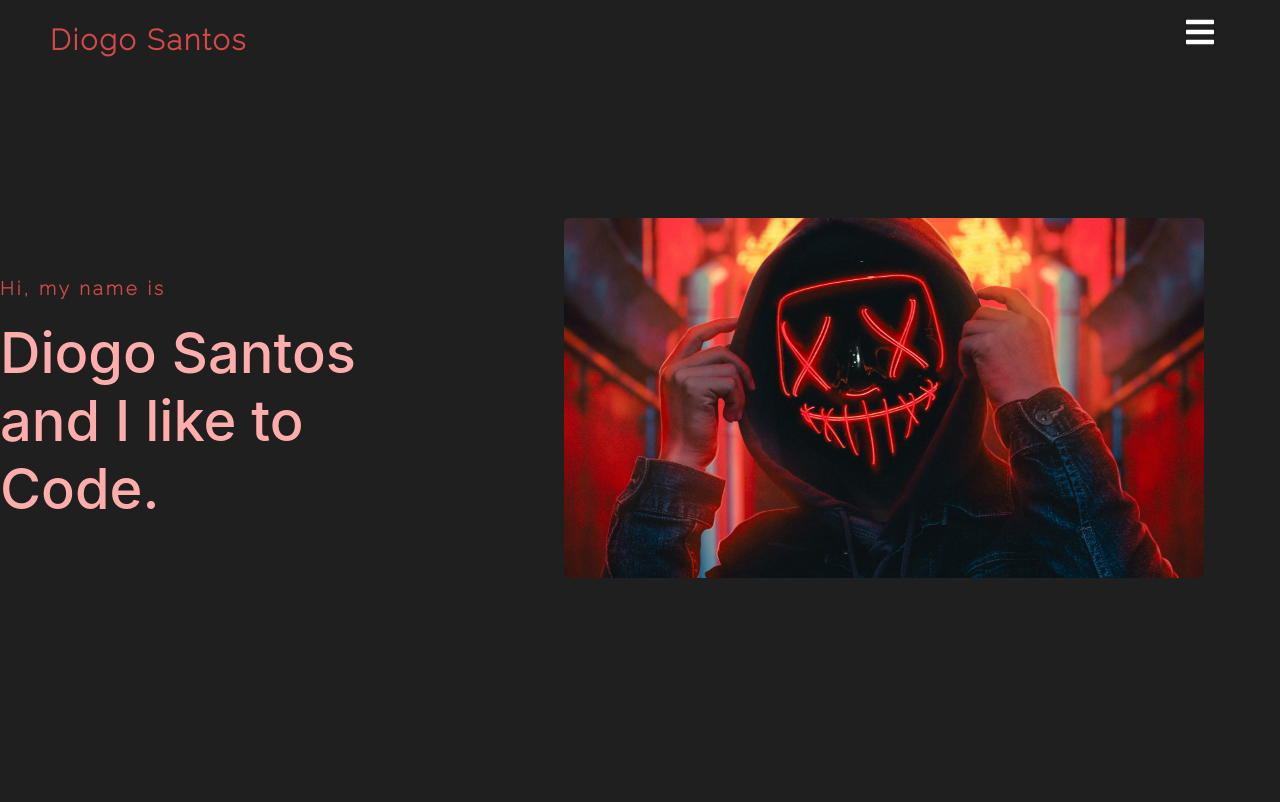
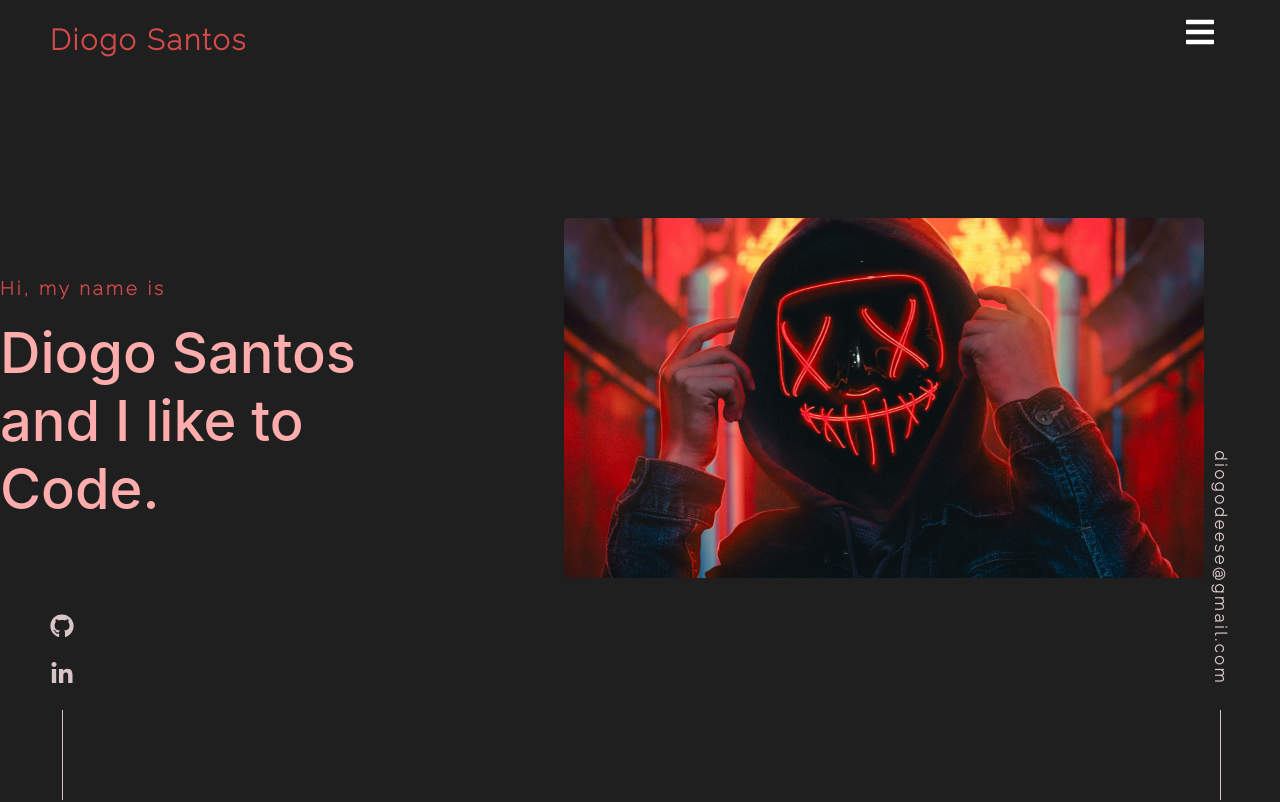
Before and after one commit to diogodeese/Portfolio, a React (Create React App) app: page / in a window 1280 px wide. Shown: the top 802 px of the page. Built offline with nearby package versions, Linux system fonts and the light colour scheme.

Commit message:
Added Sidebars

```diff
--- a/src/App.js
+++ b/src/App.js
@@ -2,6 +2,8 @@ import React from "react";
 import "./App.css";
 
 import Navbar from "./components/Navbar/Navbar";
+import LeftSidebar from "./components/Sidebar/LeftSidebar";
+import RightSidebar from "./components/Sidebar/RightSidebar";
 import Presentation from "./components/Presentation/Presentation";
 import Projects from "./components/Projects/Projects";
 import Skillset from "./components/Skillset/Skillset";
@@ -11,6 +13,8 @@ function App() {
   return (
     <div>
       <Navbar />
+      <LeftSidebar />
+      <RightSidebar />
       <Presentation />
       <Projects />
       <Skillset />
```
